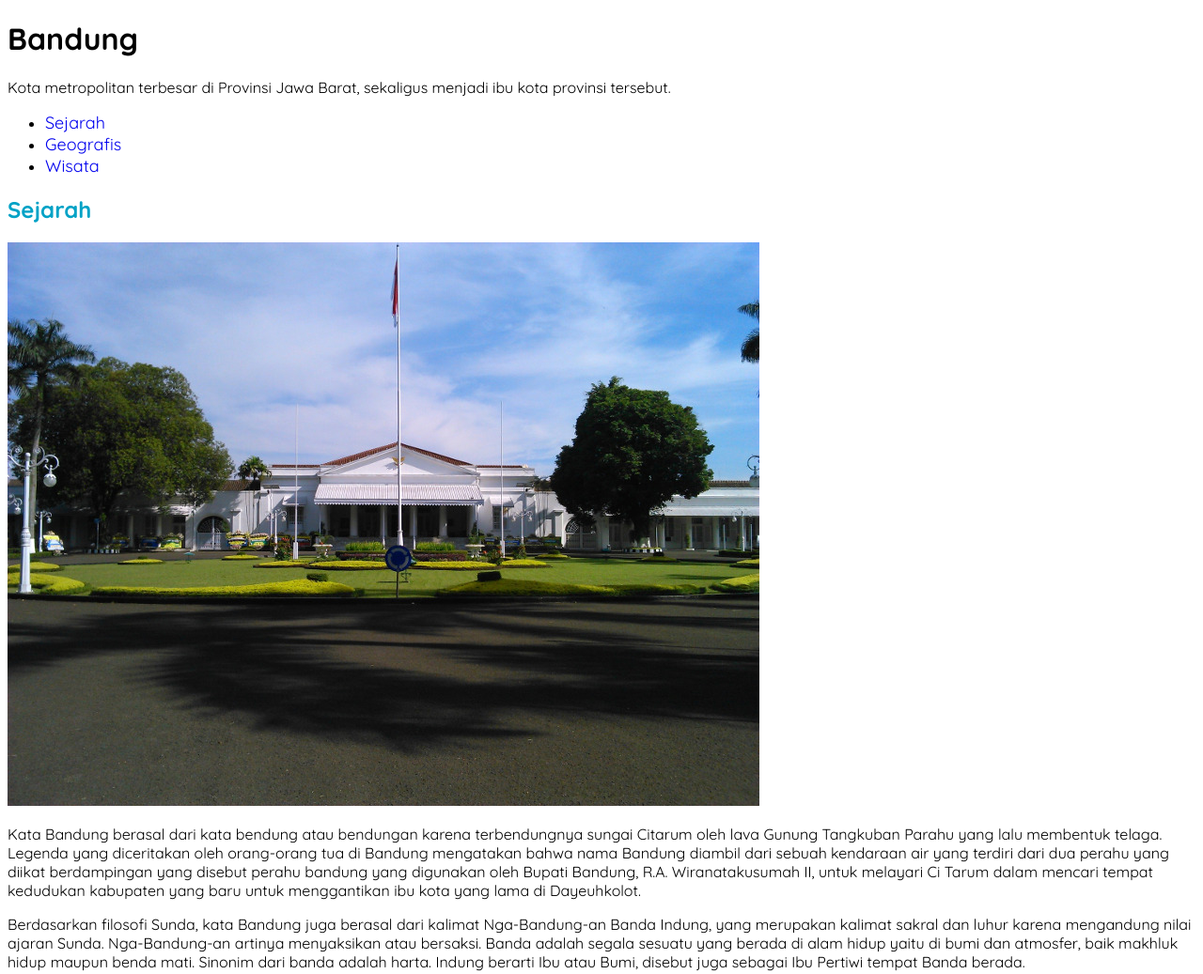
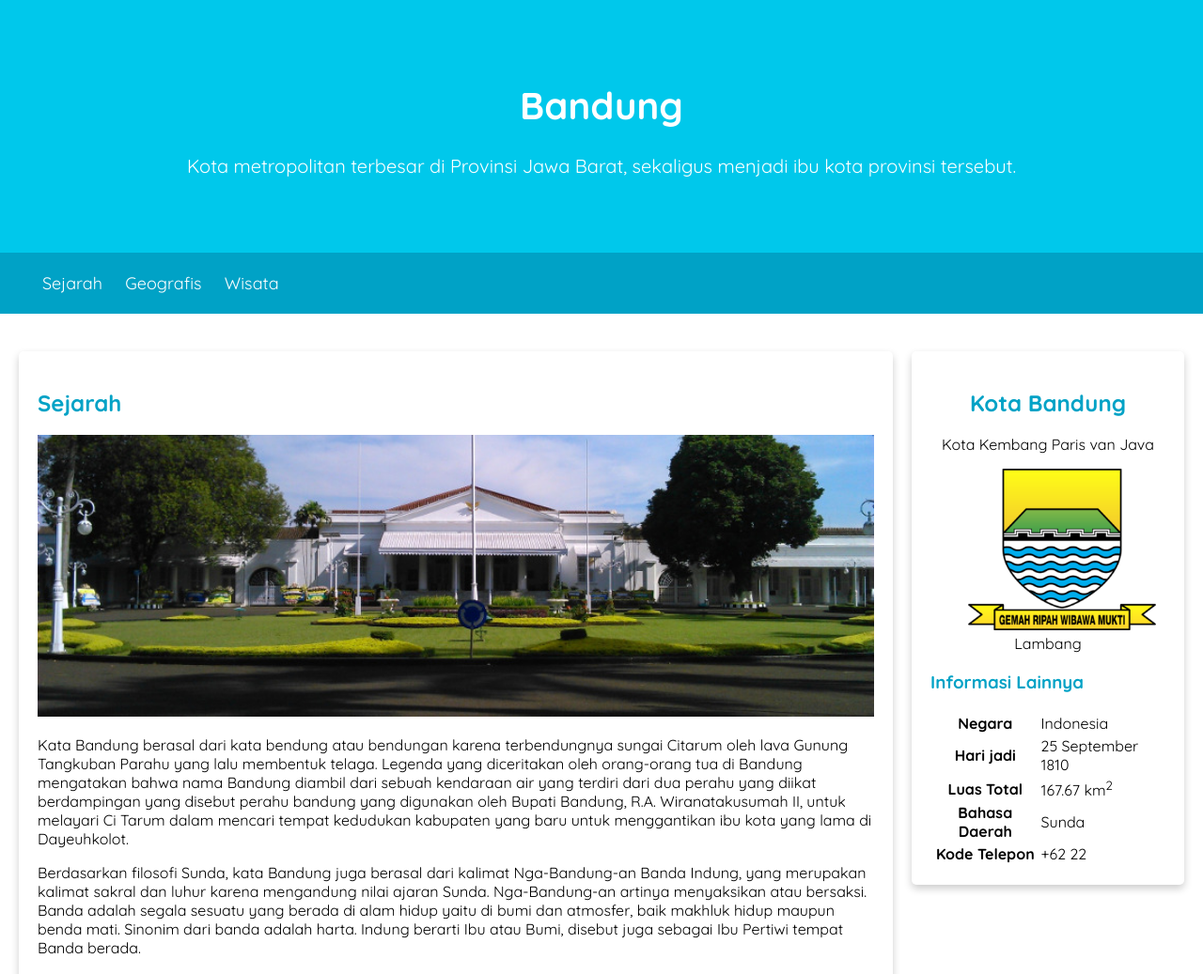
Before and after one commit to andriaawn/web-dasar, a plain HTML site: page index.html in a window 1280 px wide. Shown: the top 1037 px of the page at 94% size. Drawn offline with Linux system fonts and the light colour scheme.

Commit message:
initial commit

```diff
--- a/assets/styles/style.css
+++ b/assets/styles/style.css
@@ -2,6 +2,32 @@
 
 body {
     font-family: 'Quicksand', sans-serif;
+    margin: 0;
+    padding: 0;
+}
+
+* {
+    box-sizing: border-box;
+}
+
+header {
+    display: inline;
+}
+
+main {
+    padding: 20px;
+    overflow: auto;
+}
+
+#content {
+    float: left;
+    width: 75%;
+}
+
+aside {
+    float: right;
+    width: 25%;
+    padding-left: 20px;
 }
 
 h2, h3 {
@@ -22,6 +48,52 @@ nav a:hover {
     text-align: center;
 }
 
+.featured-image {
+    width: 100%;
+    max-height: 300px;
+    object-fit: cover;
+    object-position: center;
+}
+
+.profile img {
+    width: 200px;
+}
+
+.card {
+    box-shadow: 0 4px 8px 0 rgba(0, 0, 0, 0.2);
+    border-radius: 5px;
+    padding: 20px;
+    margin-top: 20px;
+}
+
+.jumbotron {
+    font-size: 20px;
+    padding: 60px;
+    background-color: #00c8eb;
+    text-align: center;
+    color: white;
+}
+
+nav {
+    background-color: #00a2c6;
+    padding: 5px;
+    position: sticky;
+    top: 0;
+}
+
+nav li {
+    display: inline;
+    list-style-type: none;
+    margin-right: 20px;
+}
+
+nav a {
+    font-size: 18px;
+    font-weight: 400;
+    text-decoration: none;
+    color: white;
+}
+
 footer {
     padding: 20px;
     color: white;
@@ -29,3 +101,11 @@ footer {
     text-align: center;
     font-weight: bold;
 }
+
+@media screen and (max-width: 1000px) {
+    #content,
+    aside {
+        width: 100%;
+        padding: 0;
+    }
+}
--- a/index.html
+++ b/index.html
@@ -4,12 +4,15 @@
 <head>
   <title>Kota Bandung</title>
   <link rel="stylesheet" href="assets/styles/style.css">
+  <meta name="viewport" content="width=device-width, initial-scale=1">
 </head>
 
 <body>
   <header>
-    <h1>Bandung</h1>
-    <p>Kota metropolitan terbesar di Provinsi Jawa Barat, sekaligus menjadi ibu kota provinsi tersebut.</p>
+    <div class="jumbotron">
+      <h1>Bandung</h1>
+      <p>Kota metropolitan terbesar di Provinsi Jawa Barat, sekaligus menjadi ibu kota provinsi tersebut.</p>
+    </div>
     <nav>
       <ul>
         <li><a href="#sejarah">Sejarah</a></li>
@@ -21,9 +24,9 @@
 
   <main>
     <div id="content">
-      <article id="sejarah">
+      <article id="sejarah" class="card">
         <h2>Sejarah</h2>
-        <img src="assets/image/history.jpg" alt="sejarah">
+        <img src="assets/image/history.jpg" alt="sejarah" class="featured-image">
         <p>Kata Bandung berasal dari kata bendung atau bendungan karena terbendungnya sungai Citarum oleh lava
           Gunung
           Tangkuban Parahu yang lalu membentuk telaga. Legenda yang diceritakan oleh orang-orang tua di
@@ -48,9 +51,9 @@
           tempat Banda berada.</p>
       </article>
 
-      <article id="geografis">
+      <article id="geografis" class="card">
         <h2>Geografis</h2>
-        <img src="assets/image/geografis.jpg" alt="geografis">
+        <img src="assets/image/geografis.jpg" alt="geografis" class="featured-image">
         <p>Kota Bandung dikelilingi oleh pegunungan, sehingga bentuk morfologi wilayahnya bagaikan sebuah
           mangkok
           raksasa,
@@ -69,7 +72,7 @@
           demikian, Bandung selatan sangat rentan terhadap masalah banjir terutama pada musim hujan.</p>
       </article>
 
-      <article id="wisata">
+      <article id="wisata" class="card">
         <h2>Wisata</h2>
         <p>Sejak dibukanya Jalan Tol Cipularang, kota Bandung telah menjadi tujuan utama dalam menikmati liburan
           akhir
@@ -78,7 +81,7 @@
           kota Bandung juga dikenal dengan sejumlah besar bangunan lama berarsitektur peninggalan Belanda.</p>
         <section>
           <h3>Farm House Lembang</h3>
-          <img src="assets/image/farm-house.jpg" alt="farm house">
+          <img src="assets/image/farm-house.jpg" alt="farm house" class="featured-image">
           <p>Berada di jalur utama Bandung-Lembang, Farm House menjadi objek wisata yang tidak pernah sepi
             pengunjung.
             Selain
@@ -89,7 +92,7 @@
         </section>
         <section>
           <h3>Observatorium Bosscha</h3>
-          <img src="assets/image/bosscha.jpg" alt="bosscha">
+          <img src="assets/image/bosscha.jpg" alt="bosscha" class="featured-image">
           <p>Memiliki beberapa teleskop, antara lain, Refraktor Ganda Zeiss, Schmidt Bimasakti, Refraktor Bamberg,
             Cassegrain
             GOTO, dan Teleskop Surya. Refraktor Ganda Zeiss adalah jenis teleskop terbesar untuk meneropong
@@ -107,7 +110,7 @@
     </div>
 
     <aside>
-      <article class="profile">
+      <article class="profile card">
         <header>
           <h2>Kota Bandung</h2>
           <p>Kota Kembang Paris van Java</p>
```
